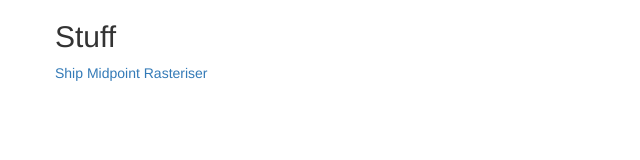
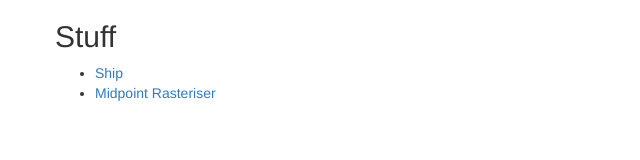
Before and after one commit to AlejoAsd/alejoasd.github.io, a plain HTML site: page index.html in a window 1280 px wide. Shown: the whole page, without its empty margins (0-640 px from the left). Drawn offline with Linux system fonts and the light colour scheme.

Commit message:
Update index.html

```diff
--- a/index.html
+++ b/index.html
@@ -13,8 +13,10 @@
     	<div class="container">
     		<div class="row">
     			<h2>Stuff</h2>
-    			<a href="ship/">Ship</a>
-    			<a href="MidpointRaster/">Midpoint Rasteriser</a>
+                <ul>
+                    <li><a href="ship/">Ship</a></li>
+                    <li><a href="MidpointRaster/">Midpoint Rasteriser</a></li>
+                </ul>
     		</div>
     	</div>
     </body>
```
